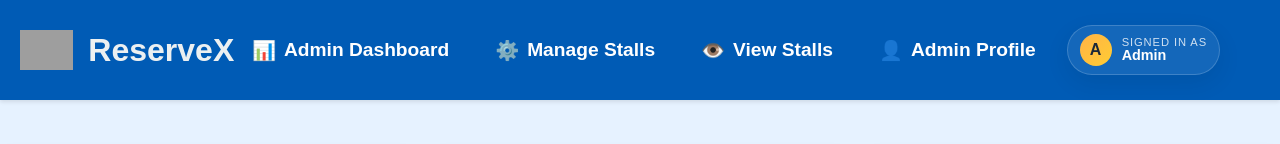
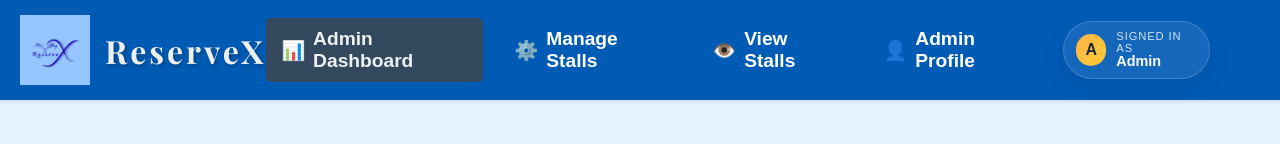
Before and after one commit to Lochithya/ReserveX, a React (Vite) app in the folder admin-portal/: page /dashboard in a window 1280 px wide. Shown: the top 144 px of the page. Built offline with nearby package versions, Linux system fonts and the light colour scheme; no server answers; grey boxes are pictures that could not be loaded.

Commit message:
Updated nav bar.css

```diff
--- a/admin-portal/src/components/NavBar.css
+++ b/admin-portal/src/components/NavBar.css
@@ -1,3 +1,5 @@
+@import url('https://fonts.googleapis.com/css2?family=Montserrat:wght@700;800&family=Playfair+Display:wght@700&display=swap');
+
 .admin-navbar {
   background-color: #005bb5;
   color: white;
@@ -26,7 +28,7 @@
 }
 
 .navbar-logo {
-  height: 40px;
+  height: 70px;
   width: auto;
 }
 
@@ -35,6 +37,13 @@
   font-weight: bold;
   margin: 0;
   color: #ecf0f1;
+}
+
+.reservex-title {
+  font-family: 'Playfair Display', serif;
+  letter-spacing: 3px;
+  font-weight: 700;
+  text-shadow: 2px 2px 4px rgba(0, 0, 0, 0.3);
 }
 
 .navbar-title-link {
@@ -75,19 +84,16 @@
   color: #ecf0f1;
 }
 
-.navbar-item.active {
-  background-color: #3498db;
-  color: white;
-}
-
-.navbar-item.back-button {
-  /* No background color - same as other navbar items */
-}
-
-.navbar-item.back-button:hover {
+.navbar-item.active-page {
   background-color: #34495e;
   color: #ecf0f1;
 }
+
+.navbar-item.active-page:hover {
+  background-color: #34495e;
+  color: #ecf0f1;
+}
+
 
 .navbar-icon {
   font-size: 1.2rem;
@@ -107,6 +113,7 @@
   background: rgba(255, 255, 255, 0.08);
   border: 1px solid rgba(255, 255, 255, 0.18);
   box-shadow: 0 8px 24px rgba(0, 0, 0, 0.08);
+  margin-right: 10px;
 }
 
 .navbar-user-avatar {
```
Also changed, not shown: admin-portal/public/logo.jpeg (added).
